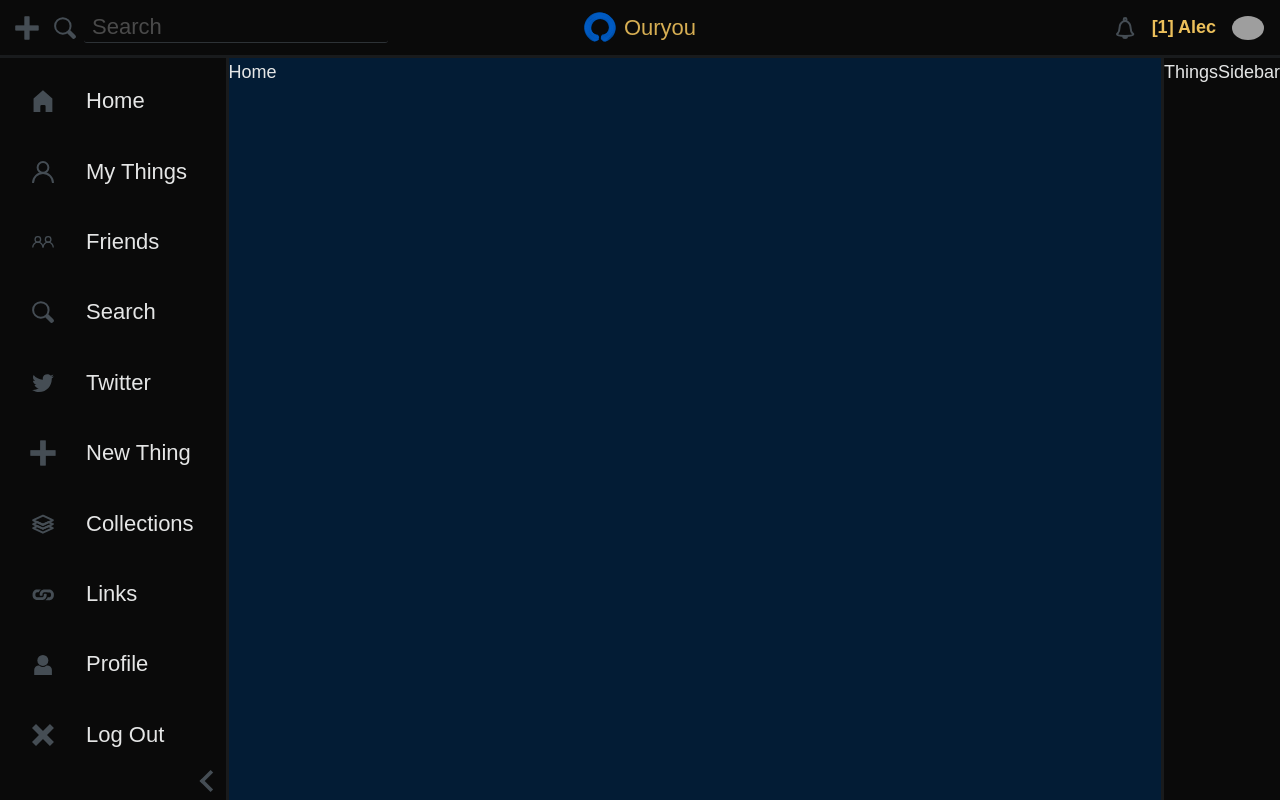
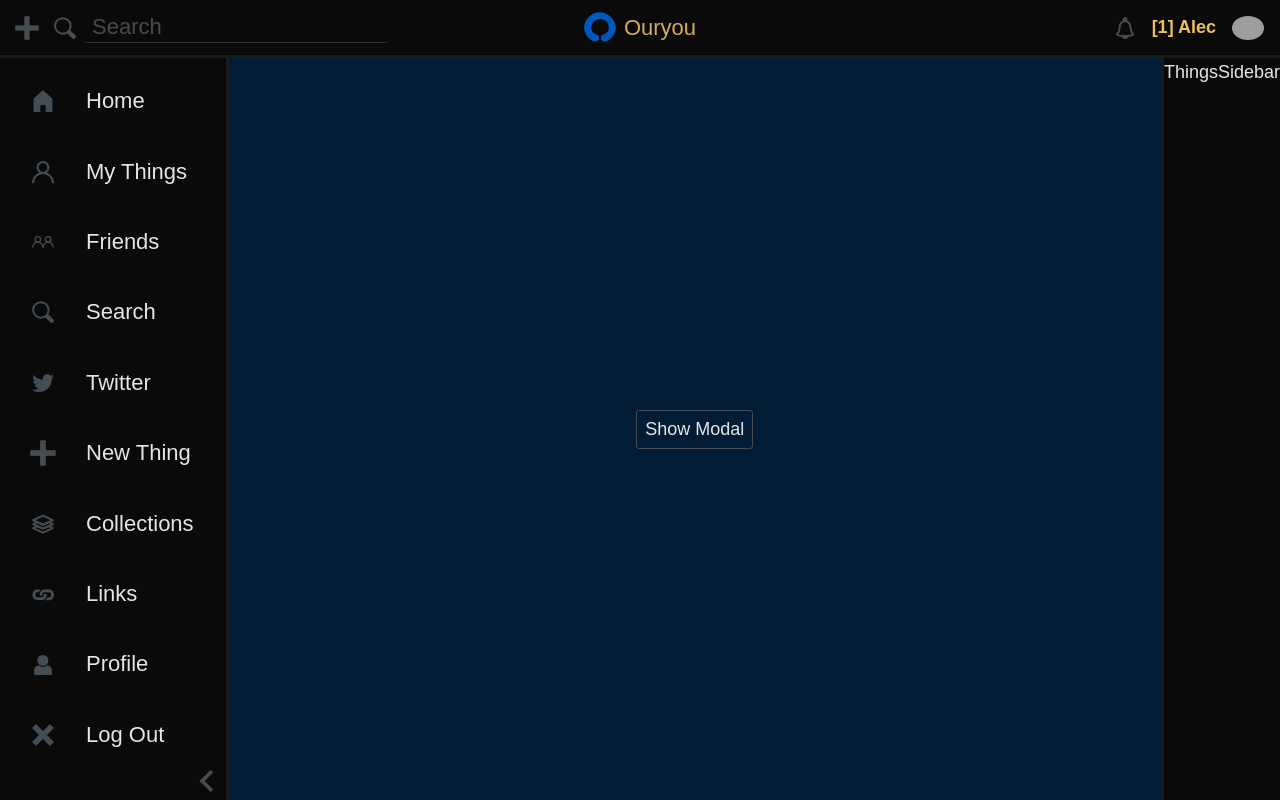
Before and after one commit to alecsimone/OurYou, a Next.js app in the folder Frontend/: page / in a window 1280 px wide. Built offline with nearby package versions, Linux system fonts and the light colour scheme; grey boxes are pictures that could not be loaded; a web font is replaced by a local one.

Commit message:
Modal has to be passed a close function

```diff
--- a/Frontend/components/foundation/BottomBar/BottomBar.tsx
+++ b/Frontend/components/foundation/BottomBar/BottomBar.tsx
@@ -1,6 +1,4 @@
 import Link from 'next/link';
-import { useState } from 'react';
-import Modal from '../Modal';
 import X from '@icons/X';
 import Search from '@icons/Search';
 import HomeIcon from '@icons/Home';
@@ -14,8 +12,6 @@ import useBottomBar from './useBottomBar';
 const BottomBar = (): JSX.Element => {
   const { bottomBarState, bottomBarDispatch, submitForm } = useBottomBar();
   const { currentForm, input, showingForm } = bottomBarState;
-
-  const [showingModal, setShowingModal] = useState(false);
 
   return (
     <StyledBottomBar>
@@ -44,20 +40,6 @@ const BottomBar = (): JSX.Element => {
           </FunctionalIcon>
         </a>
       </Link>
-      <button
-        type="button"
-        onClick={() => {
-          setShowingModal(!showingModal);
-        }}
-        className="bottomBarButtonWrapper"
-      >
-        Modal
-      </button>
-      {showingModal && (
-        <Modal>
-          <div>Hi!</div>
-        </Modal>
-      )}
       <BottomBarFormButton
         name="new"
         icon={<X color="white" />}
--- a/Frontend/components/foundation/Modal/Modal.tsx
+++ b/Frontend/components/foundation/Modal/Modal.tsx
@@ -6,13 +6,12 @@ import StyledModal from './StyledModal';
 import useModal from './useModal';
 
 interface ModalProps {
+  close: () => void; // The function that closes the modal. Needs to come from the component that creates the modal so that it knows the modal has been closed.
   children: ReactNode;
 }
 
-const Modal = ({ children }: ModalProps): JSX.Element | null => {
-  const [isOpen, closeModal] = useModal();
-
-  if (!isOpen) return null;
+const Modal = ({ close, children }: ModalProps): JSX.Element | null => {
+  useModal(close);
 
   const modalElement = (
     <StyledModal>
@@ -21,7 +20,7 @@ const Modal = ({ children }: ModalProps): JSX.Element | null => {
         <FunctionalIcon
           iconName="closeModal"
           titleTextReplacement="Close"
-          onClick={closeModal}
+          onClick={close}
         >
           <X />
         </FunctionalIcon>
--- a/Frontend/components/foundation/Modal/useModal.ts
+++ b/Frontend/components/foundation/Modal/useModal.ts
@@ -1,28 +1,16 @@
-import { useEffect, useState } from 'react';
+import { useEffect } from 'react';
 
-const useModal = (): [boolean, () => void] => {
-  const [isOpen, setIsOpen] = useState(true);
-
-  const closeModal = () => {
-    setIsOpen(false);
-  };
-
+const useModal = (close: () => void): void => {
   const keyboardHandler = (e: KeyboardEvent) => {
     if (e.key === 'Escape') {
-      closeModal();
+      close();
     }
   };
 
   useEffect(() => {
     window.addEventListener('keydown', keyboardHandler);
-    if (!isOpen) {
-      // I think because the component returns null it doesn't unmount, so the cleanup function doesn't run. But we want to turn off the listener if the modal is closed.
-      window.removeEventListener('keydown', keyboardHandler);
-    }
     return () => window.removeEventListener('keydown', keyboardHandler);
-  }, [isOpen]);
-
-  return [isOpen, closeModal];
+  }, []);
 };
 
 export default useModal;
--- a/Frontend/pages/index.tsx
+++ b/Frontend/pages/index.tsx
@@ -1,7 +1,33 @@
 import type { NextPage } from 'next';
+import { useState } from 'react';
+import Modal from 'components/foundation/Modal';
+import Button from '@styles/extendableElements/Button';
 
-const Home: NextPage = () => (
-  <div>Home</div>
-);
+const Home: NextPage = () => {
+  const [showingModal, setShowingModal] = useState(false);
+
+  return (
+    <div
+      style={{
+        display: 'flex',
+        alignItems: 'center',
+        justifyContent: 'center',
+        height: '100%',
+      }}
+    >
+      <Button
+        type="button"
+        onClick={() => setShowingModal(!showingModal)}
+      >
+        Show Modal
+      </Button>
+      {showingModal && (
+        <Modal close={() => setShowingModal(false)}>
+          <div>Modal!</div>
+        </Modal>
+      )}
+    </div>
+  );
+};
 
 export default Home;
--- /dev/null
+++ b/Frontend/styles/extendableElements/Button.ts
@@ -0,0 +1,17 @@
+import styled from 'styled-components';
+import { setAlpha } from '@styles/functions/modifyColorFunctions';
+
+const Button = styled.button`
+  padding: 1rem;
+  background: none;
+  color: ${(props) => props.theme.white};
+  &:hover {
+    background: ${(props) => setAlpha(props.theme.coolGrey, 0.2)};
+  }
+  border: 1px solid ${(props) => props.theme.coolGrey};
+  border-radius: 3px;
+  cursor: pointer;
+  font-size: ${(props) => props.theme.smallText};
+`;
+
+export default Button;
```
Also changed, not shown: Frontend/.eslintrc.json, 1 other file (tests, documents, lock files or other folders).
